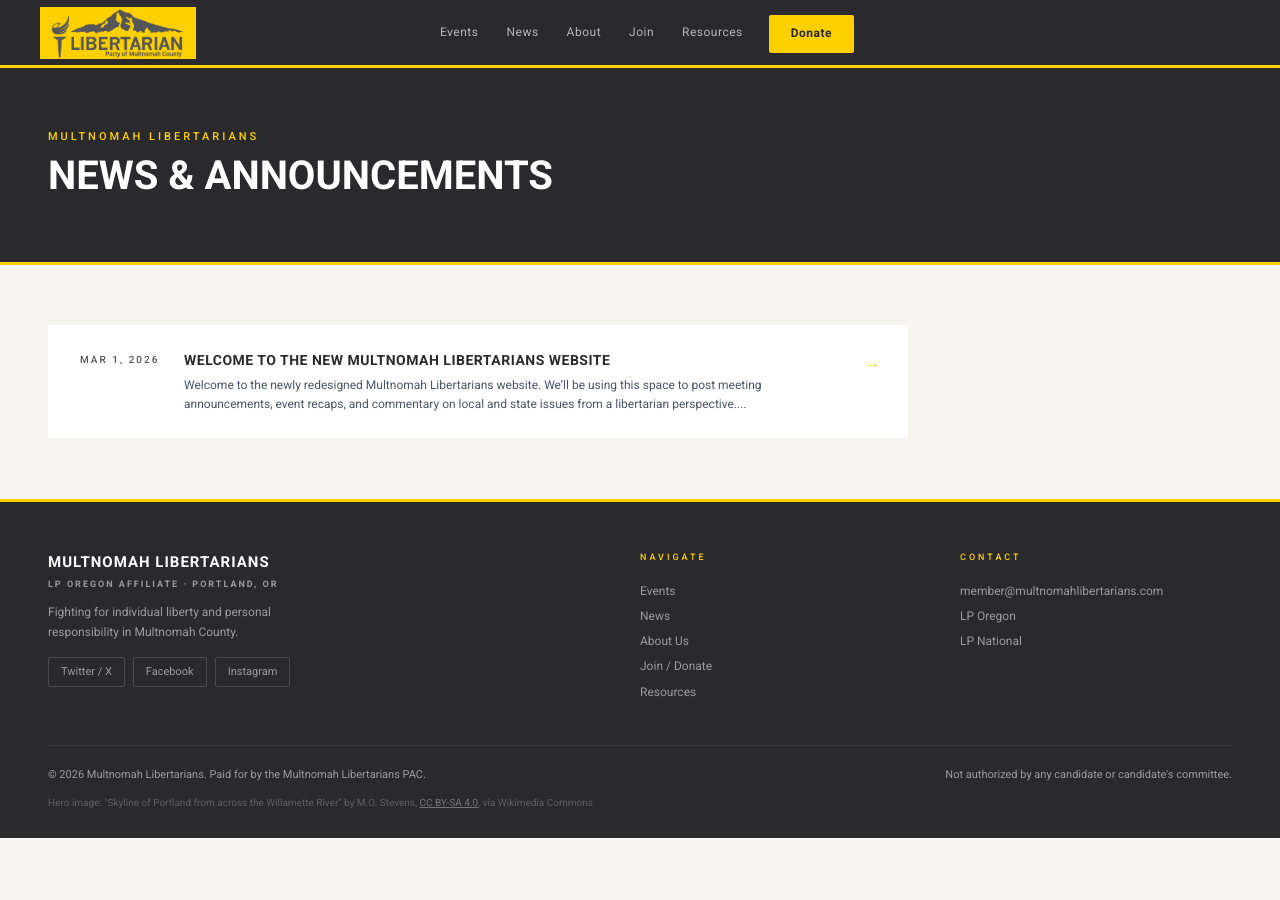
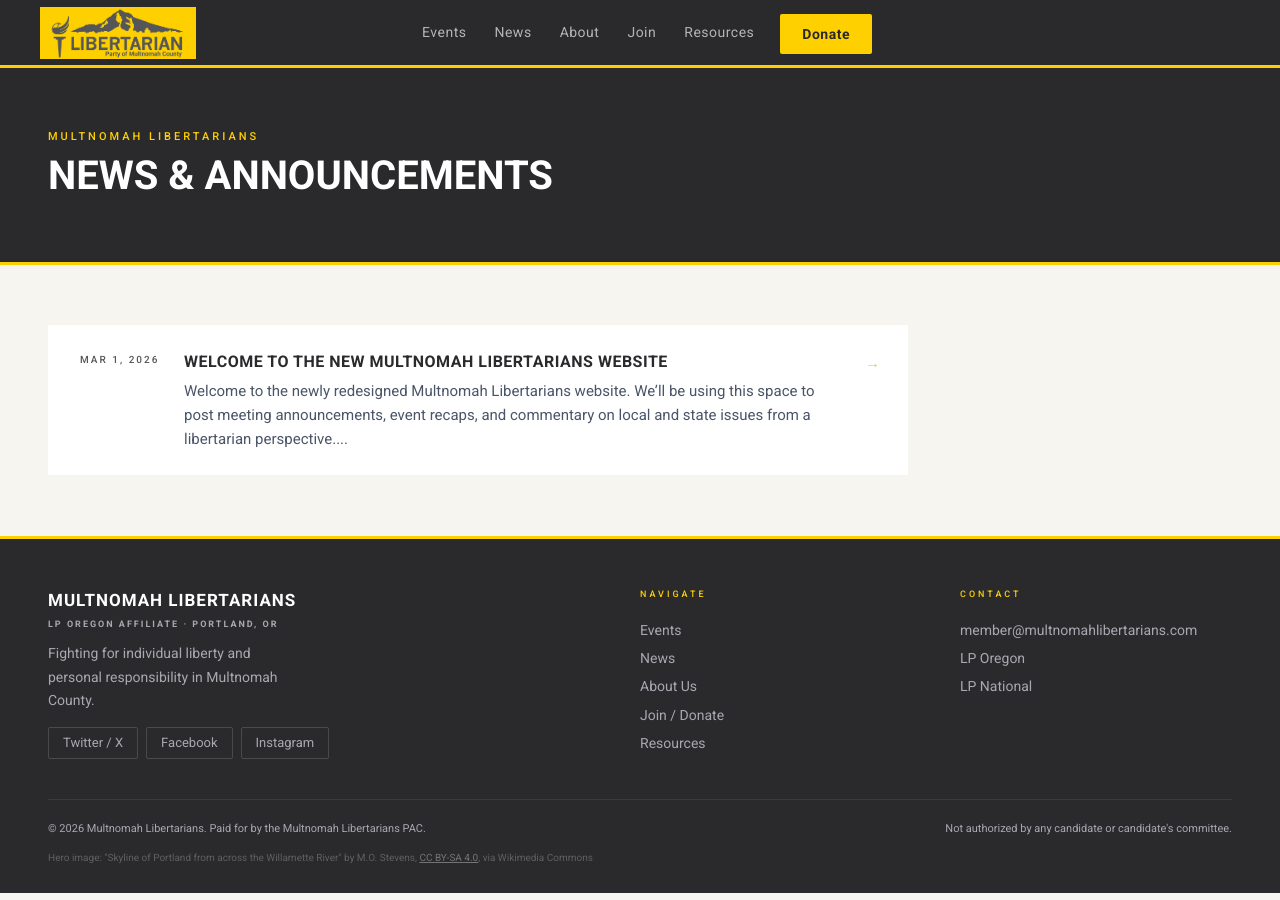
Before and after one commit to LPOregon/lpmultco, a Jekyll site: the page built from news.html, in a window 1280 px wide. Built offline with Jekyll 4.4.1, drawn with Linux system fonts in a browser that asks for light colours.

Commit message:
Accessibility: font size and contrast improvements

```diff
--- a/assets/css/main.css
+++ b/assets/css/main.css
@@ -5,7 +5,7 @@
   --yellow:#FED000;
   --gray:#56565A;
   --cream:#f7f5f0;
-  --muted:#9a9a9f;
+  --muted:#a8a8b0;
   --white:#ffffff;
   --text:#1a1a1a;
   --sans:'Roboto',sans-serif;
@@ -21,9 +21,9 @@ nav{background:var(--dark);padding:0 2.5rem;display:grid;grid-template-columns:1
 .nav-logo{height:52px;width:auto;object-fit:contain;display:block}
 .nav-brand a{display:block}
 .nav-links{display:flex;align-items:center;justify-content:center}
-.nav-links a{font-size:12px;font-weight:400;letter-spacing:.5px;color:rgba(255,255,255,.65);padding:0 14px;height:68px;display:flex;align-items:center;border-bottom:3px solid transparent;transition:all .2s;margin-bottom:-3px}
+.nav-links a{font-size:14px;font-weight:400;letter-spacing:.5px;color:rgba(255,255,255,.65);padding:0 14px;height:68px;display:flex;align-items:center;border-bottom:3px solid transparent;transition:all .2s;margin-bottom:-3px}
 .nav-links a:hover{color:var(--white);border-bottom-color:var(--yellow)}
-.nav-cta{background:var(--yellow)!important;color:var(--dark)!important;padding:9px 22px!important;border-radius:2px;font-weight:700!important;height:auto!important;border-bottom:none!important;margin-left:12px}
+.nav-cta{background:var(--yellow)!important;color:var(--dark)!important;padding:9px 22px!important;border-radius:2px;font-weight:700!important;font-size:14px!important;height:auto!important;border-bottom:none!important;margin-left:12px}
 .nav-cta:hover{background:#ffe340!important;border-bottom:none!important}
 .nav-actions{display:flex;justify-content:flex-end}
 .nav-toggle{display:none;background:none;border:none;color:var(--white);font-size:22px;cursor:pointer;padding:8px}
@@ -39,9 +39,9 @@ nav{background:var(--dark);padding:0 2.5rem;display:grid;grid-template-columns:1
 .hero h1 em{color:var(--yellow);font-style:normal}
 .hero-sub{font-family:var(--serif);font-size:18px;font-weight:300;color:var(--muted);line-height:1.6;max-width:500px;margin-bottom:32px}
 .hero-actions{display:flex;gap:12px;flex-wrap:wrap}
-.btn-primary{background:var(--yellow);color:var(--dark);font-size:12px;font-weight:700;letter-spacing:.5px;padding:13px 32px;border-radius:2px;display:inline-block;transition:background .2s}
+.btn-primary{background:var(--yellow);color:var(--dark);font-size:14px;font-weight:700;letter-spacing:.5px;padding:13px 32px;border-radius:2px;display:inline-block;transition:background .2s}
 .btn-primary:hover{background:#ffe340}
-.btn-outline{border:2px solid rgba(255,255,255,.3);color:#fff;font-size:12px;font-weight:400;letter-spacing:.5px;padding:12px 28px;border-radius:2px;display:inline-block;transition:all .2s}
+.btn-outline{border:2px solid rgba(255,255,255,.3);color:#fff;font-size:14px;font-weight:400;letter-spacing:.5px;padding:12px 28px;border-radius:2px;display:inline-block;transition:all .2s}
 .btn-outline:hover{border-color:var(--yellow);color:var(--yellow)}
 
 /* STRIP */
@@ -53,17 +53,17 @@ nav{background:var(--dark);padding:0 2.5rem;display:grid;grid-template-columns:1
 .action-band{background:var(--dark2);padding:48px 3rem;display:flex;align-items:center;gap:16px;flex-wrap:wrap;border-bottom:1px solid rgba(254,208,0,.15)}
 .action-band-text{flex:1;min-width:280px}
 .action-band-text h2{font-size:28px;font-weight:700;text-transform:uppercase;color:#fff;margin-bottom:8px}
-.action-band-text p{font-size:15px;color:var(--muted);line-height:1.7;max-width:500px}
+.action-band-text p{font-size:16px;color:var(--muted);line-height:1.7;max-width:500px}
 .action-buttons{display:flex;gap:12px;flex-wrap:wrap;flex-shrink:0}
-.btn-signup{background:var(--yellow);color:var(--dark);font-size:13px;font-weight:700;letter-spacing:.5px;padding:14px 32px;border-radius:2px;display:inline-block;transition:background .2s;white-space:nowrap}
+.btn-signup{background:var(--yellow);color:var(--dark);font-size:15px;font-weight:700;letter-spacing:.5px;padding:14px 32px;border-radius:2px;display:inline-block;transition:background .2s;white-space:nowrap}
 .btn-signup:hover{background:#ffe340}
-.btn-donate-dark{background:transparent;color:var(--yellow);font-size:13px;font-weight:700;letter-spacing:.5px;padding:13px 32px;border-radius:2px;display:inline-block;border:2px solid var(--yellow);transition:all .2s;white-space:nowrap}
+.btn-donate-dark{background:transparent;color:var(--yellow);font-size:15px;font-weight:700;letter-spacing:.5px;padding:13px 32px;border-radius:2px;display:inline-block;border:2px solid var(--yellow);transition:all .2s;white-space:nowrap}
 .btn-donate-dark:hover{background:var(--yellow);color:var(--dark)}
 
 /* DONATE BAND — keep for tax credit note */
 .donate-band{background:var(--yellow);padding:32px 3rem;display:flex;align-items:center;justify-content:space-between;gap:24px;flex-wrap:wrap}
-.donate-band p{font-size:14px;font-weight:500;color:var(--dark);max-width:640px}
-.donate-btn{background:var(--dark);color:var(--yellow);font-size:13px;font-weight:700;letter-spacing:.5px;padding:13px 28px;border-radius:2px;white-space:nowrap;flex-shrink:0;display:inline-block;transition:background .2s}
+.donate-band p{font-size:16px;font-weight:500;color:var(--dark);max-width:640px}
+.donate-btn{background:var(--dark);color:var(--yellow);font-size:15px;font-weight:700;letter-spacing:.5px;padding:13px 28px;border-radius:2px;white-space:nowrap;flex-shrink:0;display:inline-block;transition:background .2s}
 .donate-btn:hover{background:#1a1a1d}
 
 /* SECTIONS */
@@ -92,10 +92,10 @@ section{padding:64px 3rem}
 .event-date .month{font-size:9px;font-weight:500;letter-spacing:3px;text-transform:uppercase;color:var(--yellow)}
 .event-date .day{font-size:40px;font-weight:700;color:#fff;line-height:1}
 .event-date .dow{font-size:9px;letter-spacing:1px;color:var(--muted);text-transform:uppercase}
-.event-info h4{font-size:15px;font-weight:700;text-transform:uppercase;letter-spacing:1px;color:#fff;margin-bottom:6px}
-.event-meta{font-size:12px;color:var(--muted);display:flex;gap:14px;margin-bottom:10px;flex-wrap:wrap}
+.event-info h4{font-size:17px;font-weight:700;text-transform:uppercase;letter-spacing:1px;color:#fff;margin-bottom:6px}
+.event-meta{font-size:14px;color:var(--muted);display:flex;gap:14px;margin-bottom:10px;flex-wrap:wrap}
 .event-meta span::before{content:'→ ';color:var(--yellow)}
-.event-desc{font-size:13px;color:var(--muted);line-height:1.6}
+.event-desc{font-size:16px;color:var(--muted);line-height:1.6}
 
 /* EVENTBRITE EMBED */
 .eb-wrap{margin-top:32px;background:var(--dark2);border:1px solid rgba(254,208,0,.12);overflow:hidden}
@@ -113,11 +113,11 @@ section{padding:64px 3rem}
 .news-card:hover{background:var(--cream);border-left-color:var(--yellow)}
 .news-date{font-size:10px;font-weight:500;letter-spacing:2px;text-transform:uppercase;color:var(--gray);flex-shrink:0;padding-top:3px;min-width:84px}
 .news-body{flex:1}
-.news-title{font-size:14px;font-weight:700;text-transform:uppercase;letter-spacing:.5px;color:var(--dark);margin-bottom:5px}
-.news-excerpt{font-size:12px;color:#4a5568;line-height:1.6}
+.news-title{font-size:16px;font-weight:700;text-transform:uppercase;letter-spacing:.5px;color:var(--dark);margin-bottom:5px}
+.news-excerpt{font-size:15px;color:#4a5568;line-height:1.6}
 .news-arrow{color:var(--yellow);font-size:15px;flex-shrink:0;padding-top:2px}
 .news-all{margin-top:24px}
-.btn-dark{background:var(--dark);color:var(--yellow);font-size:12px;font-weight:700;letter-spacing:.5px;padding:12px 28px;border-radius:2px;display:inline-block;transition:background .2s}
+.btn-dark{background:var(--dark);color:var(--yellow);font-size:14px;font-weight:700;letter-spacing:.5px;padding:12px 28px;border-radius:2px;display:inline-block;transition:background .2s}
 .btn-dark:hover{background:#1a1a1d}
 
 /* ABOUT */
@@ -126,41 +126,41 @@ section{padding:64px 3rem}
 .about-body p{font-family:var(--serif);font-size:16px;font-weight:300;color:#4a5568;line-height:1.8}
 .officers-card{background:var(--white);border:1px solid #e0e0e0;border-top:4px solid var(--yellow);padding:24px}
 .officers-card h4{font-size:10px;font-weight:500;letter-spacing:2px;text-transform:uppercase;color:var(--muted);margin-bottom:16px}
-.officer{display:flex;justify-content:space-between;padding:9px 0;border-bottom:1px solid #eee;font-size:13px}
+.officer{display:flex;justify-content:space-between;padding:9px 0;border-bottom:1px solid #eee;font-size:15px}
 .officer:last-child{border-bottom:none}
-.officer-role{color:var(--muted);font-size:12px}
+.officer-role{color:var(--muted);font-size:14px}
 .links-card{background:var(--dark);padding:24px;margin-top:14px}
 .links-card h4{font-size:10px;font-weight:500;letter-spacing:2px;text-transform:uppercase;color:var(--yellow);margin-bottom:12px}
-.links-intro{font-size:12px;color:var(--muted);line-height:1.6;margin-bottom:16px;padding-bottom:16px;border-bottom:1px solid rgba(255,255,255,.07)}
+.links-intro{font-size:14px;color:var(--muted);line-height:1.6;margin-bottom:16px;padding-bottom:16px;border-bottom:1px solid rgba(255,255,255,.07)}
 .ext-link{display:flex;justify-content:space-between;align-items:center;padding:12px 0;border-bottom:1px solid rgba(255,255,255,.07);color:#fff;transition:color .15s;border-left:3px solid transparent;padding-left:0;transition:all .15s}
 .ext-link:hover{color:var(--yellow);border-left-color:var(--yellow);padding-left:8px}
 .ext-link:last-child{border-bottom:none}
-.ext-link-name{font-size:13px;font-weight:500;color:inherit}
-.ext-link-desc{font-size:11px;color:var(--muted);margin-top:2px}
+.ext-link-name{font-size:15px;font-weight:500;color:inherit}
+.ext-link-desc{font-size:13px;color:var(--muted);margin-top:2px}
 
 /* RESOURCES */
 .resources{background:var(--white)}
 .resources-grid{display:grid;grid-template-columns:repeat(2,1fr);gap:1px;background:#e0e0e0;margin-top:40px}
 .resource-item{background:var(--white);padding:22px 26px;display:flex;justify-content:space-between;align-items:center;transition:all .15s;border-left:4px solid transparent}
 .resource-item:hover{background:var(--cream);border-left-color:var(--yellow)}
-.resource-name{font-size:13px;font-weight:700;text-transform:uppercase;letter-spacing:.5px;color:var(--dark)}
-.resource-desc{font-size:12px;color:var(--muted);margin-top:3px;max-width:340px;line-height:1.5}
+.resource-name{font-size:15px;font-weight:700;text-transform:uppercase;letter-spacing:.5px;color:var(--dark)}
+.resource-desc{font-size:14px;color:var(--muted);margin-top:3px;max-width:340px;line-height:1.5}
 .resource-arrow{color:var(--yellow);font-size:14px;flex-shrink:0;margin-left:16px}
 
 /* FOOTER */
 footer{background:var(--dark);color:var(--muted);padding:48px 3rem 28px;border-top:3px solid var(--yellow)}
 .footer-grid{display:grid;grid-template-columns:2fr 1fr 1fr;gap:48px;margin-bottom:40px}
-.footer-title{font-size:15px;font-weight:700;color:#fff;letter-spacing:1px;text-transform:uppercase}
+.footer-title{font-size:17px;font-weight:700;color:#fff;letter-spacing:1px;text-transform:uppercase}
 .footer-sub{font-size:9px;color:var(--muted);letter-spacing:2px;text-transform:uppercase;margin-top:3px;display:block}
-.footer-desc{font-size:12px;line-height:1.7;max-width:260px;margin-top:10px}
+.footer-desc{font-size:14px;line-height:1.7;max-width:260px;margin-top:10px}
 .footer-col h5{font-size:9px;font-weight:500;letter-spacing:3px;text-transform:uppercase;color:var(--yellow);margin-bottom:14px}
-.footer-col a{display:block;font-size:12px;color:var(--muted);padding:3px 0;transition:color .15s}
+.footer-col a{display:block;font-size:14px;color:var(--muted);padding:3px 0;transition:color .15s}
 .footer-col a:hover{color:var(--white)}
 .footer-bottom{border-top:1px solid rgba(255,255,255,.08);padding-top:20px;display:flex;justify-content:space-between;font-size:11px;flex-wrap:wrap;gap:8px}
 .footer-attribution{margin-top:12px;font-size:10px;color:rgba(255,255,255,.25);line-height:1.5}
 .footer-attribution a{color:rgba(255,255,255,.35);text-decoration:underline}
 .social-links{display:flex;gap:8px;margin-top:14px}
-.social-link{height:30px;padding:0 12px;border:1px solid rgba(255,255,255,.15);display:flex;align-items:center;font-size:11px;color:var(--muted);border-radius:2px;transition:all .15s}
+.social-link{height:32px;padding:0 14px;border:1px solid rgba(255,255,255,.15);display:flex;align-items:center;font-size:13px;color:var(--muted);border-radius:2px;transition:all .15s}
 .social-link:hover{border-color:var(--yellow);color:var(--yellow)}
 
 /* POST */
@@ -169,7 +169,7 @@ footer{background:var(--dark);color:var(--muted);padding:48px 3rem 28px;border-t
 .post-back{font-size:11px;font-weight:500;letter-spacing:2px;text-transform:uppercase;color:var(--yellow);display:inline-block;margin-bottom:32px}
 .post-eyebrow{font-size:10px;font-weight:500;letter-spacing:3px;text-transform:uppercase;color:var(--gray);margin-bottom:10px}
 .post-title{font-size:clamp(26px,4vw,42px);font-weight:700;text-transform:uppercase;color:var(--dark);line-height:1.1;margin-bottom:32px}
-.post-body{font-family:var(--serif);font-size:17px;font-weight:300;color:#4a5568;line-height:1.85}
+.post-body{font-family:var(--serif);font-size:18px;font-weight:300;color:#4a5568;line-height:1.85}
 .post-body p{margin-bottom:1.2rem}
 .post-body a{color:var(--dark);text-decoration:underline}
 
```
